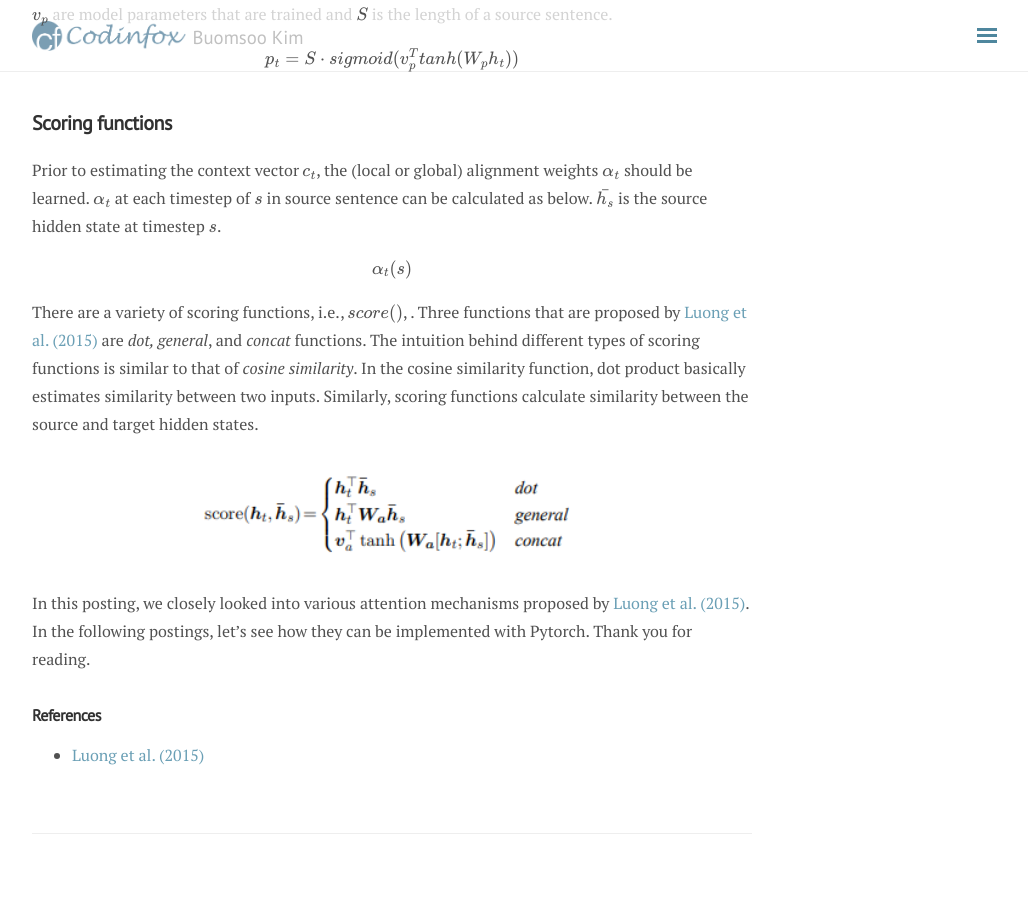
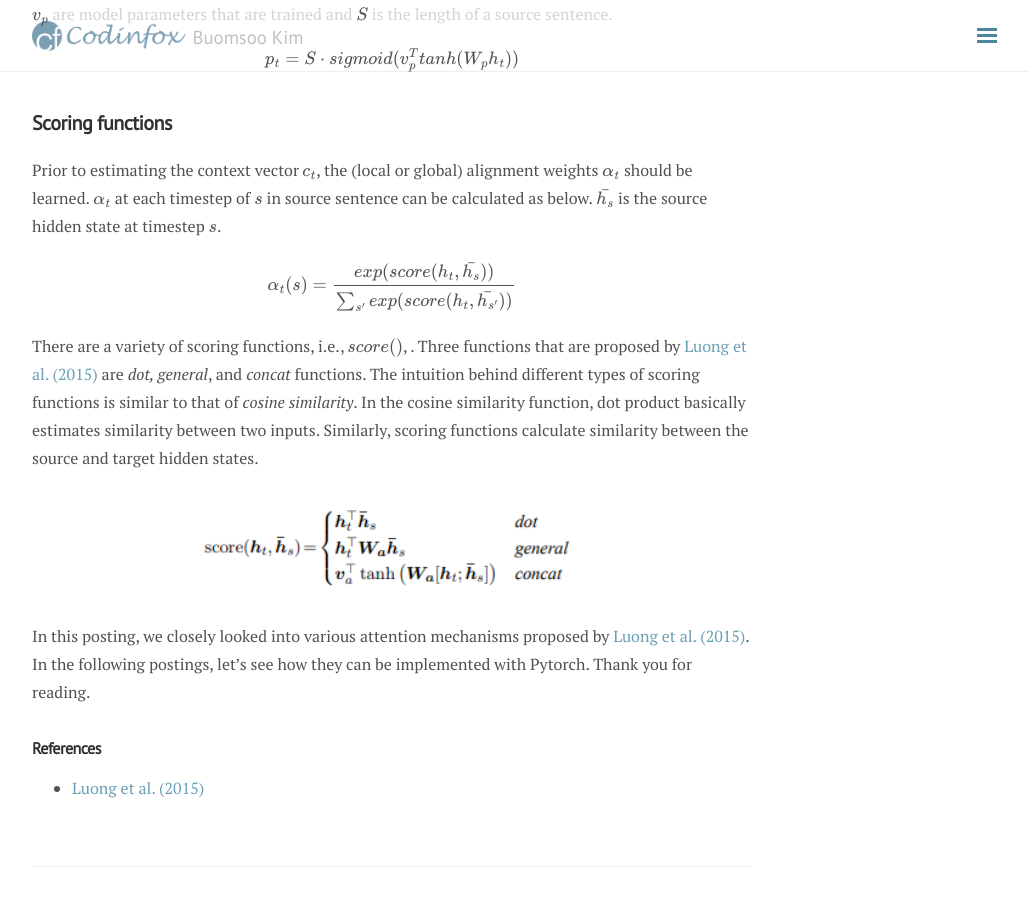
Before and after one commit to buomsoo-kim/buomsoo-kim.github.io, a Jekyll site: the page built from _posts/2020-03-18-Attention-mechanism-12.md.md, in a window 1280 px wide and 900 px high, scrolled down 2394 px. Shown: the whole window, without its empty margins (248-1276 px from the left). Built offline with Jekyll 4.4.1, drawn with Linux system fonts in a browser that asks for light colours; nearby versions of some CDN libraries; formulas are drawn with MathJax 3; comment, search, counter and statistics services are not loaded.

Commit message:
Update 2020-03-18-Attention-mechanism-12.md.md

```diff
--- a/_posts/2020-03-18-Attention-mechanism-12.md.md
+++ b/_posts/2020-03-18-Attention-mechanism-12.md.md
@@ -41,7 +41,7 @@ p_t = S \cdot sigmoid(v_p^{T}tanh(W_ph_t))
 Prior to estimating the context vector $c_t$, the (local or global) alignment weights $\alpha_t$ should be learned. $\alpha_t$ at each timestep of $s$ in source sentence can be calculated as below. $\bar{h_s}$ is the source hidden state at timestep $s$.
 
 \begin{equation}
-\alpha_t(s)
+\alpha_t(s) = \frac{exp(score(h_t, \bar{h_s}))}{\sum_{s'}exp(score(h_t, \bar{h_{s'}}))}
 \end{equation}
 
 There are a variety of scoring functions, i.e., $score()$, . Three functions that are proposed by [Luong et al. (2015)](https://arxiv.org/pdf/1508.04025.pdf) are *dot, general*, and *concat* functions. The intuition behind different types of scoring functions is similar to that of *cosine similarity*. In the cosine similarity function, dot product basically estimates similarity between two inputs. Similarly, scoring functions calculate similarity between the source and target hidden states.
```
